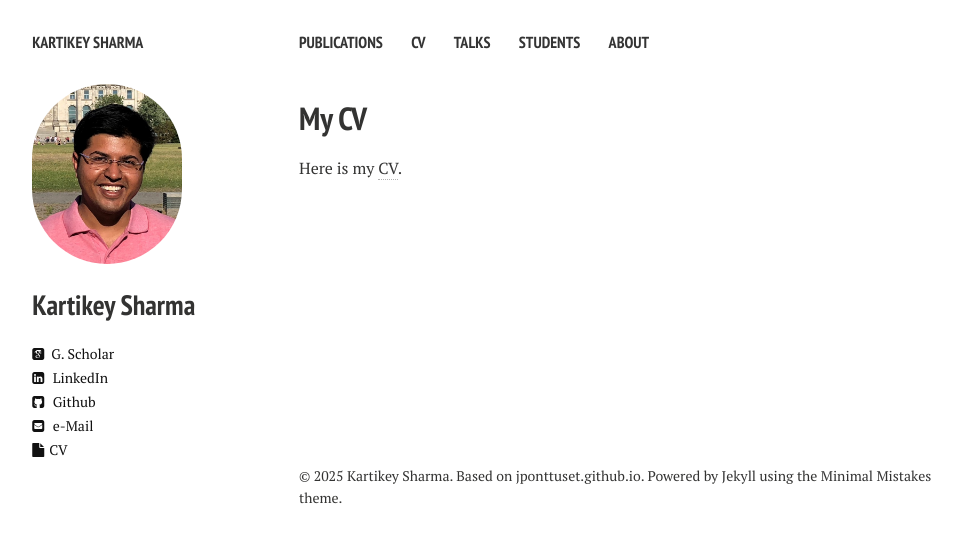
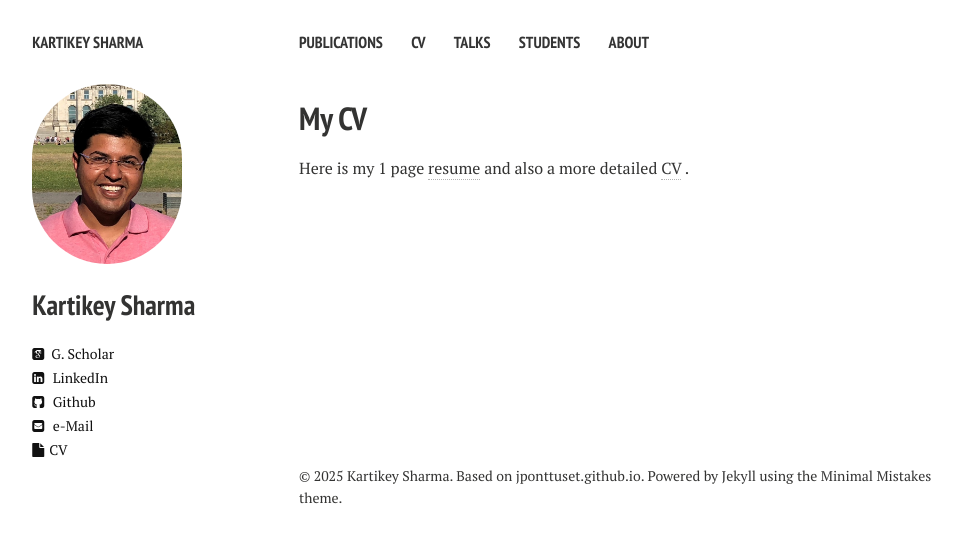
Before and after one commit to kartikeyrinwa/kartikeyrinwa.github.io, a Jekyll site: the page built from cv.md, in a window 1280 px wide. Shown: the top 543 px of the page, without its empty margins (21-983 px from the left). Built offline with Jekyll 4.4.1, drawn with Linux system fonts in a browser that asks for light colours; nearby versions of some CDN libraries.

Commit message:
added short resume to website

```diff
--- a/_data/publication_list.yml
+++ b/_data/publication_list.yml
@@ -88,7 +88,7 @@
         publisher={LWW}}
 
 - title: "Norm-induced Cuts: Optimization with Lipschitzian Black-box Functions"
-  year: 2023
+  year: 2025
   type: preprint
   label: goess2023nic
   image:
@@ -99,7 +99,7 @@
     display: kobv.de (2023)
   link_main:
     url:
-    display:
+    display: Accepted for publication in the Journal of Global Optimization
   bibtex: |
         @article{goess2023nic,
         title={Norm-induced Cuts: Optimization with Lipschitzian Black-box Functions},
--- a/cv.md
+++ b/cv.md
@@ -3,8 +3,8 @@ layout: page
 permalink: /cv/
 title: My CV
 tags: [about]
-modified: 2-25-2021
+modified: 11-17-2025
 comments: false
 ---
 
-Here is my <a href="/docs/cv.pdf" target="_blank">CV</a>.
+Here is my 1 page <a href="/docs/resume.pdf" target="_blank">resume</a> and also a more detailed <a href="/docs/cv.pdf" target="_blank">CV</a> .
```
Also changed, not shown: index.md (+1 -1 lines), 1 other file.
